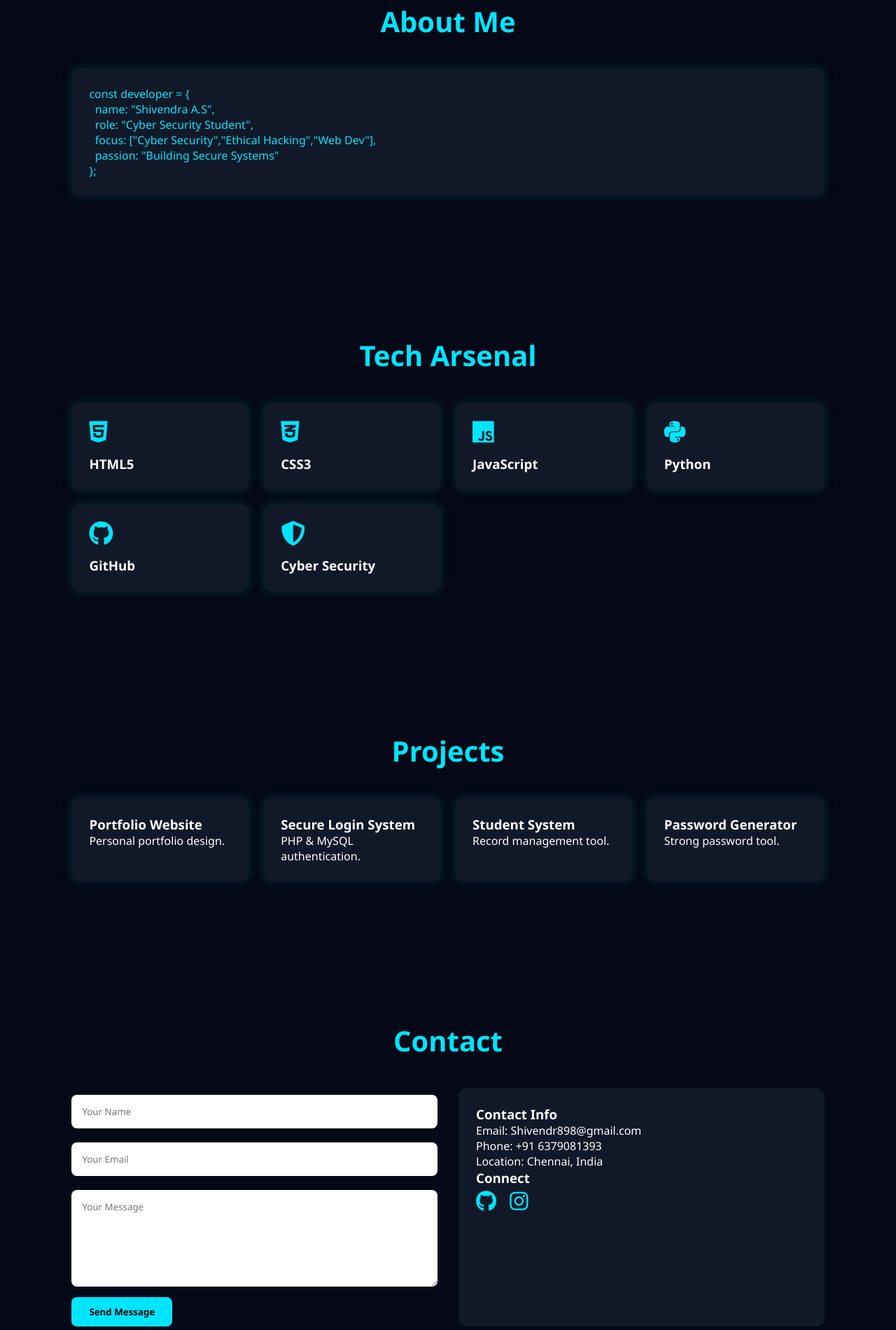
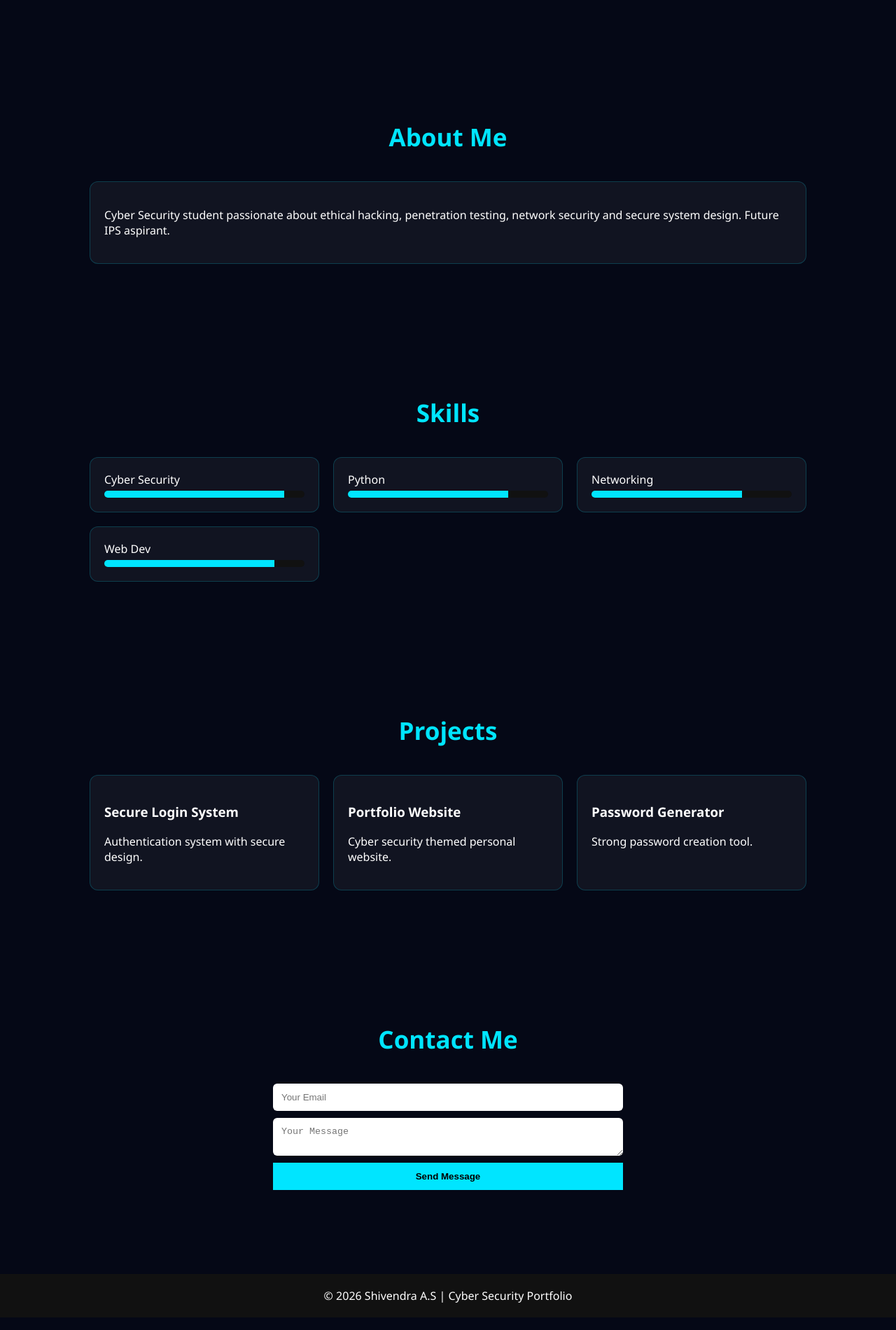
Before and after one commit to shivendra00746/shivendra-portfolio, a plain HTML site: page index.html in a window 1280 px wide. Shown: the part 897-2797 px from the top of the page at 70% size. Drawn offline with Linux system fonts and the light colour scheme.

Commit message:
index.html

```diff
--- a/index.html
+++ b/index.html
@@ -8,203 +8,159 @@
 <link rel="stylesheet" href="https://cdnjs.cloudflare.com/ajax/libs/font-awesome/6.5.1/css/all.min.css">
 
 <style>
-*{
+body{
 margin:0;
-padding:0;
-box-sizing:border-box;
-font-family:'Segoe UI',sans-serif;
+font-family:Segoe UI;
+background:#050816;
+color:#fff;
 scroll-behavior:smooth;
-}
-
-body{
-background:#050816;
-color:white;
 }
 
 /* HEADER */
 header{
 position:fixed;
 top:0;
-left:0;
 width:100%;
-padding:20px 8%;
 display:flex;
 justify-content:space-between;
-align-items:center;
-background:rgba(5,8,22,0.95);
+padding:15px 8%;
+background:rgba(0,0,0,0.7);
 backdrop-filter:blur(10px);
 z-index:1000;
 }
 
 .logo{
-font-size:28px;
+color:#00e5ff;
 font-weight:bold;
-color:#00e5ff;
+font-size:22px;
 }
 
 nav a{
 color:white;
+margin-left:20px;
 text-decoration:none;
-margin-left:25px;
-transition:.3s;
 }
 
-nav a:hover{
-color:#00e5ff;
-}
+nav a:hover{color:#00e5ff;}
 
 /* HERO */
-section{
-padding:100px 8%;
-}
-
 .hero{
-min-height:100vh;
+height:100vh;
 display:flex;
+flex-direction:column;
+justify-content:center;
 align-items:center;
-justify-content:center;
 text-align:center;
 }
 
-.badge{
-display:inline-block;
-background:#00e5ff;
-color:black;
-padding:10px 18px;
-border-radius:30px;
-font-weight:bold;
-margin-bottom:20px;
+.hero h1{
+font-size:55px;
+color:#00e5ff;
+text-shadow:0 0 20px #00e5ff;
 }
 
-.hero h1{font-size:60px;color:#00e5ff;}
-.hero h2{margin-top:15px;font-size:28px;}
-
-.hero p{
-max-width:700px;
-margin:20px auto;
-line-height:1.8;
-}
-
-.terminal{
-background:#111827;
-padding:15px;
-border-left:4px solid #00e5ff;
-margin:25px auto;
-max-width:600px;
-font-family:monospace;
-text-align:left;
+.hero h2{
+font-size:22px;
+color:#ccc;
 }
 
 .btn{
-display:inline-block;
+margin-top:20px;
 padding:12px 25px;
 background:#00e5ff;
 color:black;
+border-radius:8px;
 text-decoration:none;
 font-weight:bold;
-border-radius:8px;
-margin-top:20px;
 }
 
-/* SECTION TITLE */
-h2.section-title{
+.resume-btn{
+margin-top:15px;
+padding:12px 25px;
+background:linear-gradient(90deg,#00e5ff,#0077ff);
+color:black;
+border-radius:8px;
+text-decoration:none;
+font-weight:bold;
+box-shadow:0 0 15px #00e5ff;
+}
+
+/* SECTIONS */
+section{
+padding:80px 10%;
+}
+
+.title{
 text-align:center;
-font-size:40px;
 color:#00e5ff;
+font-size:35px;
 margin-bottom:40px;
 }
 
 /* GRID */
-.skills-grid,
-.projects-grid{
+.grid{
 display:grid;
 grid-template-columns:repeat(auto-fit,minmax(250px,1fr));
 gap:20px;
 }
 
+/* CARD */
 .card{
-background:#111827;
-padding:25px;
+background:rgba(255,255,255,0.05);
+padding:20px;
 border-radius:12px;
-transition:.3s;
-box-shadow:0 0 15px rgba(0,229,255,.15);
+border:1px solid rgba(0,229,255,0.2);
+transition:0.3s;
 }
 
 .card:hover{
-transform:translateY(-5px);
+transform:scale(1.05);
+box-shadow:0 0 20px #00e5ff;
 }
 
-.card i{
-font-size:35px;
-color:#00e5ff;
-margin-bottom:15px;
+/* SKILL BAR */
+.bar{
+background:#111;
+height:10px;
+border-radius:10px;
+overflow:hidden;
+margin-top:5px;
+}
+
+.bar div{
+height:100%;
+background:#00e5ff;
 }
 
 /* CONTACT */
-.contact-grid{
-display:grid;
-grid-template-columns:1fr 1fr;
-gap:30px;
+form{
+max-width:500px;
+margin:auto;
+display:flex;
+flex-direction:column;
+gap:10px;
 }
 
-.contact-card{
-background:#111827;
-padding:25px;
-border-radius:12px;
+input,textarea{
+padding:12px;
+border:none;
+border-radius:6px;
 }
 
-.contact-form input,
-.contact-form textarea{
-width:100%;
-padding:15px;
-margin:10px 0;
+button{
+background:#00e5ff;
+padding:12px;
 border:none;
-border-radius:8px;
-}
-
-.contact-form button{
-background:#00e5ff;
-border:none;
-padding:12px 25px;
-border-radius:8px;
 font-weight:bold;
 cursor:pointer;
-}
-
-/* SOCIAL */
-.social a{
-font-size:30px;
-margin-right:15px;
-color:#00e5ff;
 }
 
 /* FOOTER */
 footer{
 text-align:center;
-padding:30px;
-background:#111827;
-margin-top:50px;
-}
-
-/* BACK TO TOP */
-#topBtn{
-position:fixed;
-bottom:20px;
-right:20px;
-background:#00e5ff;
-color:black;
-border:none;
-padding:10px 15px;
-border-radius:50%;
-cursor:pointer;
-display:none;
-}
-
-/* MOBILE */
-@media(max-width:768px){
-.hero h1{font-size:40px;}
-.contact-grid{grid-template-columns:1fr;}
-nav{display:none;}
+padding:20px;
+background:#111;
+margin-top:40px;
 }
 </style>
 </head>
@@ -224,113 +180,80 @@ nav{display:none;}
 
 <!-- HERO -->
 <section id="home" class="hero">
-<div>
-<div class="badge">AVAILABLE FOR OPPORTUNITIES</div>
+<h1>Shivendra A.S</h1>
+<h2>Cyber Security Analyst | Ethical Hacker | IPS Aspirant</h2>
 
-<h1>Hi, I'm Shivendra A.S</h1>
-<h2>Cyber Security Enthusiast & Future IPS Officer</h2>
-
-<p>
-B.Sc Cyber Security student at SRM Institute of Arts and Humanities.
-Passionate about Cyber Security, Ethical Hacking and Web Development.
-</p>
-
-<div class="terminal">
-root@shivendra:~$ securing the digital world...
-</div>
-
-<a href="#contact" class="btn">Contact Me</a>
-</div>
+<a class="btn" href="#contact">Hire Me</a>
+<a class="resume-btn" href="resume.pdf" download>📄 Download Resume</a>
 </section>
 
 <!-- ABOUT -->
 <section id="about">
-<h2 class="section-title">About Me</h2>
-
+<h1 class="title">About Me</h1>
 <div class="card">
-<pre style="color:#00e5ff;">
-const developer = {
-  name: "Shivendra A.S",
-  role: "Cyber Security Student",
-  focus: ["Cyber Security","Ethical Hacking","Web Dev"],
-  passion: "Building Secure Systems"
-};
-</pre>
+<p>
+Cyber Security student passionate about ethical hacking, penetration testing,
+network security and secure system design. Future IPS aspirant.
+</p>
 </div>
 </section>
 
 <!-- SKILLS -->
 <section id="skills">
-<h2 class="section-title">Tech Arsenal</h2>
+<h1 class="title">Skills</h1>
 
-<div class="skills-grid">
-<div class="card"><i class="fab fa-html5"></i><h3>HTML5</h3></div>
-<div class="card"><i class="fab fa-css3-alt"></i><h3>CSS3</h3></div>
-<div class="card"><i class="fab fa-js"></i><h3>JavaScript</h3></div>
-<div class="card"><i class="fab fa-python"></i><h3>Python</h3></div>
-<div class="card"><i class="fab fa-github"></i><h3>GitHub</h3></div>
-<div class="card"><i class="fas fa-shield-alt"></i><h3>Cyber Security</h3></div>
+<div class="grid">
+
+<div class="card">Cyber Security<div class="bar"><div style="width:90%"></div></div></div>
+<div class="card">Python<div class="bar"><div style="width:80%"></div></div></div>
+<div class="card">Networking<div class="bar"><div style="width:75%"></div></div></div>
+<div class="card">Web Dev<div class="bar"><div style="width:85%"></div></div></div>
+
 </div>
 </section>
 
 <!-- PROJECTS -->
 <section id="projects">
-<h2 class="section-title">Projects</h2>
+<h1 class="title">Projects</h1>
 
-<div class="projects-grid">
-<div class="card"><h3>Portfolio Website</h3><p>Personal portfolio design.</p></div>
-<div class="card"><h3>Secure Login System</h3><p>PHP & MySQL authentication.</p></div>
-<div class="card"><h3>Student System</h3><p>Record management tool.</p></div>
-<div class="card"><h3>Password Generator</h3><p>Strong password tool.</p></div>
+<div class="grid">
+
+<div class="card">
+<h3>Secure Login System</h3>
+<p>Authentication system with secure design.</p>
+</div>
+
+<div class="card">
+<h3>Portfolio Website</h3>
+<p>Cyber security themed personal website.</p>
+</div>
+
+<div class="card">
+<h3>Password Generator</h3>
+<p>Strong password creation tool.</p>
+</div>
+
 </div>
 </section>
 
 <!-- CONTACT -->
 <section id="contact">
-<h2 class="section-title">Contact</h2>
+<h1 class="title">Contact Me</h1>
 
-<div class="contact-grid">
+<form action="https://formspree.io/f/xdavwrpe" method="POST">
 
-<div class="contact-form">
-<form action="mailto:shivendr898@gmail.com" method="post" enctype="text/plain">
+<input type="email" name="email" placeholder="Your Email" required>
 
-<input type="text" name="name" placeholder="Your Name" required>
-<input type="email" name="email" placeholder="Your Email" required>
-<textarea name="message" rows="6" placeholder="Your Message"></textarea>
+<textarea name="message" placeholder="Your Message" required></textarea>
 
 <button type="submit">Send Message</button>
+
 </form>
-</div>
-
-<div class="contact-card">
-<h3>Contact Info</h3>
-<p>Email: Shivendr898@gmail.com</p>
-<p>Phone: +91 6379081393</p>
-<p>Location: Chennai, India</p>
-
-<h3>Connect</h3>
-<div class="social">
-<a href="https://github.com/shivendra00746" target="_blank"><i class="fab fa-github"></i></a>
-<a href="https://instagram.com/shiv_endra7727" target="_blank"><i class="fab fa-instagram"></i></a>
-</div>
-</div>
-
-</div>
 </section>
 
 <footer>
 © 2026 Shivendra A.S | Cyber Security Portfolio
 </footer>
 
-<button id="topBtn" onclick="window.scrollTo({top:0,behavior:'smooth'})">↑</button>
-
-<script>
-// back to top button
-window.onscroll = function(){
-document.getElementById("topBtn").style.display =
-window.scrollY > 300 ? "block" : "none";
-};
-</script>
-
 </body>
 </html>
```
